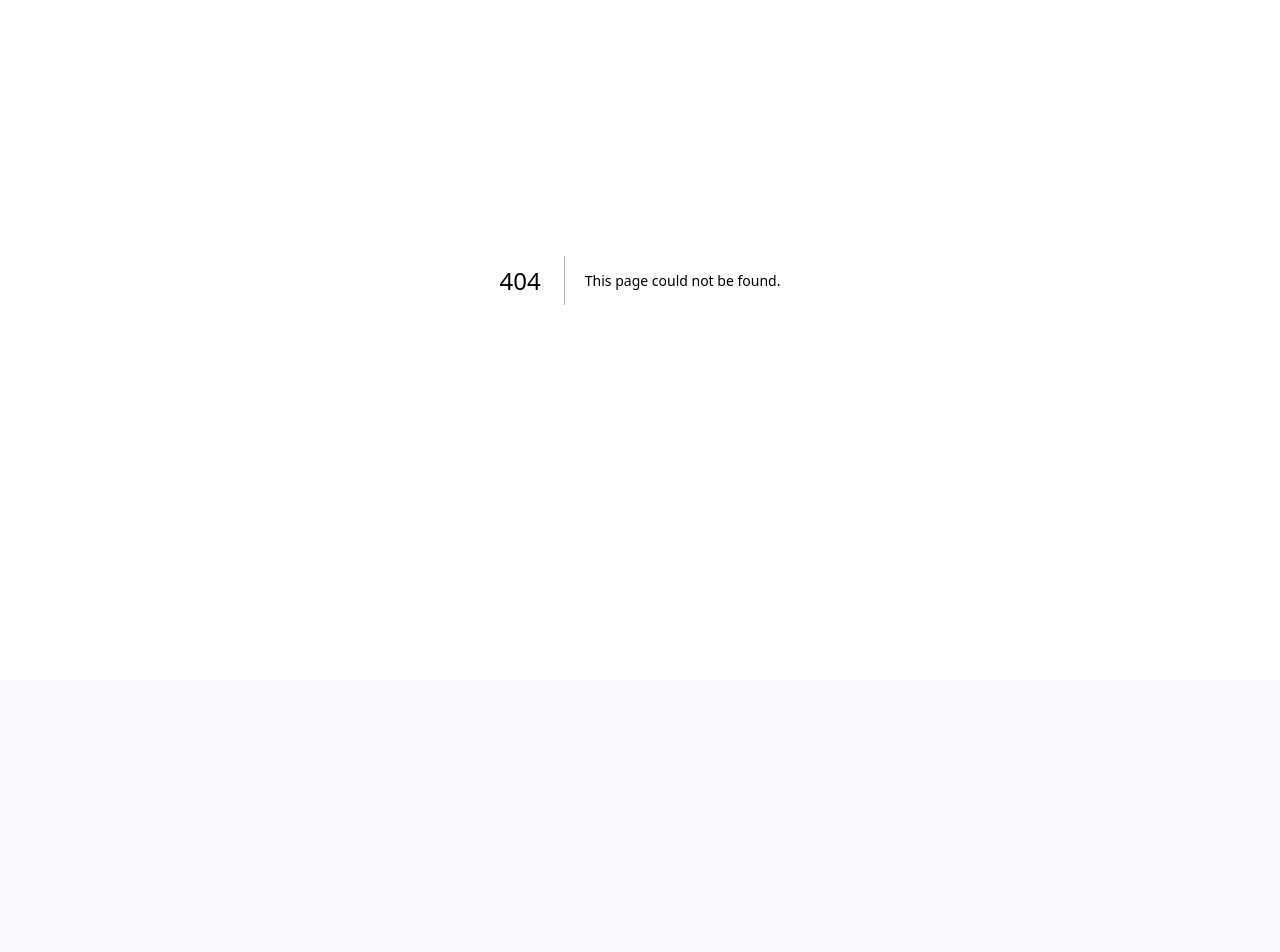
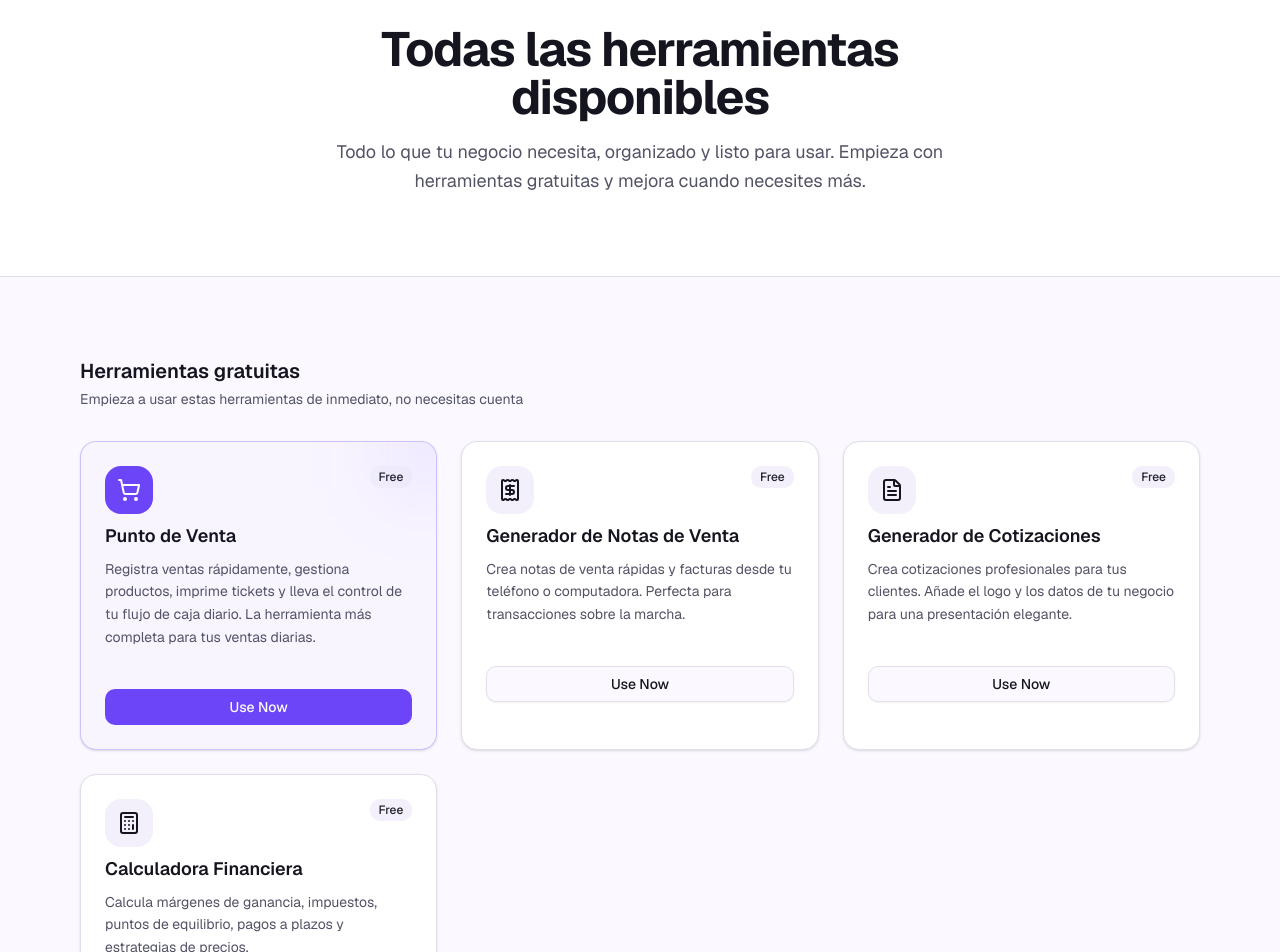
Before and after one commit to arm-code/business-toolbox, a Next.js app: page /tools in a window 1280 px wide. Before the commit this address had no page. Shown: the part 120-1072 px from the top of the page. Before the commit the page ends 800 px from the top, so only its background shows below. Built offline with nearby package versions, Linux system fonts and the light colour scheme.

Commit message:
feat: adding tools page

```diff
--- /dev/null
+++ b/app/tools/page.tsx
@@ -0,0 +1,123 @@
+import { Header } from "@/components/header"
+import { Footer } from "@/components/footer"
+import { ToolCard } from "@/components/tool-card"
+import {
+    ShoppingCart,
+    FileText,
+    Calculator,
+    Receipt,
+    Wallet,
+    BarChart3,
+    Users,
+    Package,
+} from "lucide-react"
+
+const allTools = [
+    {
+        title: "Punto de Venta",
+        description: "Registra ventas rápidamente, gestiona productos, imprime tickets y lleva el control de tu flujo de caja diario. La herramienta más completa para tus ventas diarias.",
+        icon: ShoppingCart,
+        href: "/tools/pos",
+        badge: "Free" as const,
+        featured: true,
+    },
+    {
+        title: "Generador de Notas de Venta",
+        description: "Crea notas de venta rápidas y facturas desde tu teléfono o computadora. Perfecta para transacciones sobre la marcha.",
+        icon: Receipt,
+        href: "/tools/sales-note",
+        badge: "Free" as const,
+    },
+    {
+        title: "Generador de Cotizaciones",
+        description: "Crea cotizaciones profesionales para tus clientes. Añade el logo y los datos de tu negocio para una presentación elegante.",
+        icon: FileText,
+        href: "/tools/quotes",
+        badge: "Free" as const,
+    },
+    {
+        title: "Calculadora Financiera",
+        description: "Calcula márgenes de ganancia, impuestos, puntos de equilibrio, pagos a plazos y estrategias de precios.",
+        icon: Calculator,
+        href: "/tools/calculator",
+        badge: "Free" as const,
+    },
+    {
+        title: "Control de Gastos",
+        description: "Registra tus gastos diarios por categoría. Conoce exactamente a dónde va tu dinero e identifica oportunidades de ahorro.",
+        icon: Wallet,
+        href: "/tools/expenses",
+        badge: "Premium" as const,
+    },
+    {
+        title: "Reportes de Ventas",
+        description: "Visualiza las tendencias de tus ventas, productos más vendidos e ingresos a lo largo del tiempo con gráficos sencillos.",
+        icon: BarChart3,
+        href: "/tools/reports",
+        badge: "Premium" as const,
+    },
+    {
+        title: "Directorio de Clientes",
+        description: "Lleva un registro de tus clientes, sus compras e información de contacto en un solo lugar.",
+        icon: Users,
+        href: "/tools/customers",
+        badge: "Premium" as const,
+    },
+    {
+        title: "Gestión de Inventario",
+        description: "Lleva un registro de tus niveles de stock, recibe alertas de bajo stock y conoce exactamente qué tienes en tu tienda.",
+        icon: Package,
+        href: "/tools/inventory",
+        badge: "Premium" as const,
+    },
+]
+
+export default function ToolsPage() {
+    return (
+        <div className="flex min-h-screen flex-col">
+            <Header />
+
+            <main className="flex-1">
+                <section className="border-b border-border bg-card py-16 md:py-20">
+                    <div className="container mx-auto max-w-6xl px-4">
+                        <div className="mx-auto max-w-2xl text-center">
+                            <h1 className="text-balance text-3xl font-bold tracking-tight md:text-4xl lg:text-5xl">
+                                Todas las herramientas disponibles
+                            </h1>
+                            <p className="mt-4 text-lg text-muted-foreground leading-relaxed">
+                                Todo lo que tu negocio necesita, organizado y listo para usar.
+                                Empieza con herramientas gratuitas y mejora cuando necesites más.
+                            </p>
+                        </div>
+                    </div>
+                </section>
+
+                <section className="py-16 md:py-20">
+                    <div className="container mx-auto max-w-6xl px-4">
+                        <div className="mb-8">
+                            <h2 className="text-xl font-semibold">Herramientas gratuitas</h2>
+                            <p className="mt-1 text-sm text-muted-foreground">Empieza a usar estas herramientas de inmediato, no necesitas cuenta</p>
+                        </div>
+                        <div className="grid gap-6 md:grid-cols-2 lg:grid-cols-3">
+                            {allTools.filter(t => t.badge === "Free").map((tool) => (
+                                <ToolCard key={tool.title} {...tool} />
+                            ))}
+                        </div>
+
+                        <div className="mb-8 mt-16">
+                            <h2 className="text-xl font-semibold">Herramientas Premium</h2>
+                            <p className="mt-1 text-sm text-muted-foreground">Desbloquea estas potentes herramientas con una cuenta Premium</p>
+                        </div>
+                        <div className="grid gap-6 md:grid-cols-2 lg:grid-cols-3">
+                            {allTools.filter(t => t.badge === "Premium").map((tool) => (
+                                <ToolCard key={tool.title} {...tool} />
+                            ))}
+                        </div>
+                    </div>
+                </section>
+            </main>
+
+            <Footer />
+        </div>
+    )
+}
```
